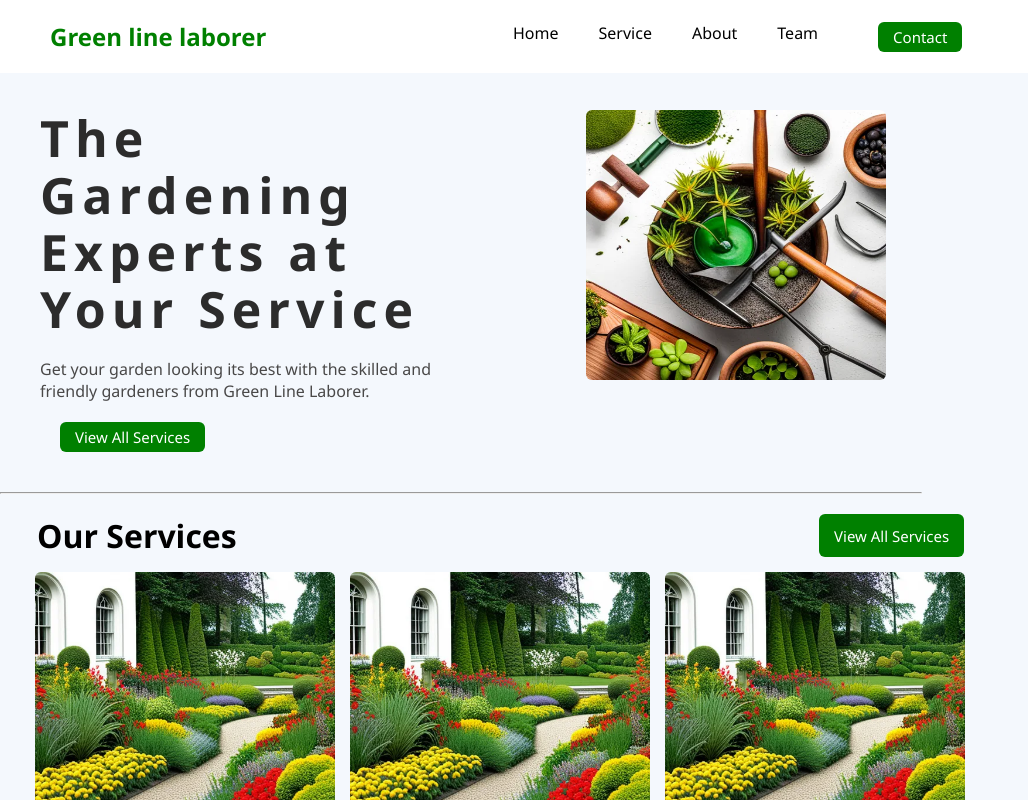
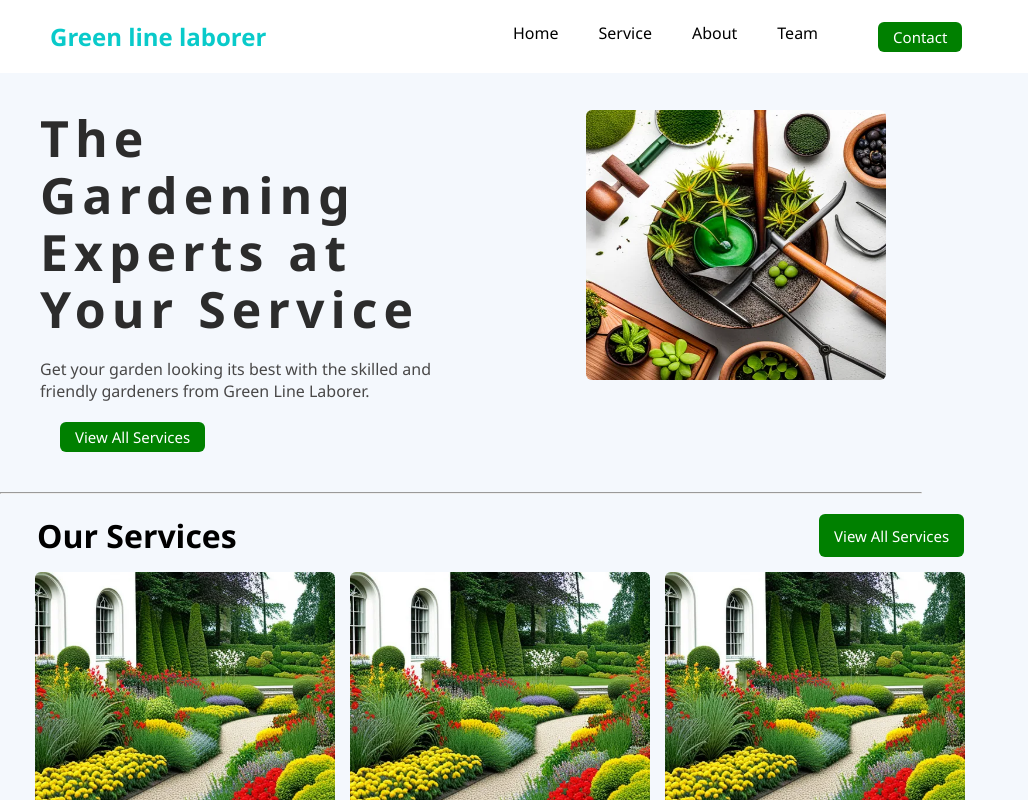
Before and after one commit to asad7coder/Garding, a React (Vite) app: page / in a window 1280 px wide. Shown: the top 800 px of the page, without its empty margins (0-1028 px from the left). Built offline with nearby package versions, Linux system fonts and the light colour scheme.

Commit message:
check
check

```diff
--- a/src/Components/NavBar/Navbar.css
+++ b/src/Components/NavBar/Navbar.css
@@ -19,7 +19,7 @@ nav{
 }
 .logo{
   width: 30%;
-  color:green;
+  color:rgb(9, 202, 202);
 }
 nav ul{
   display: flex;
```
